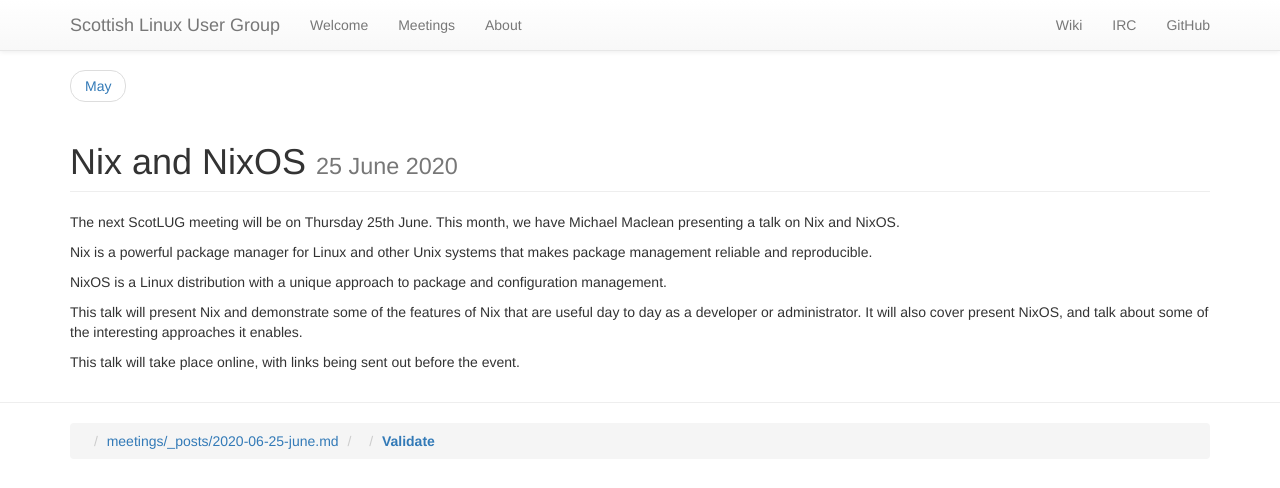
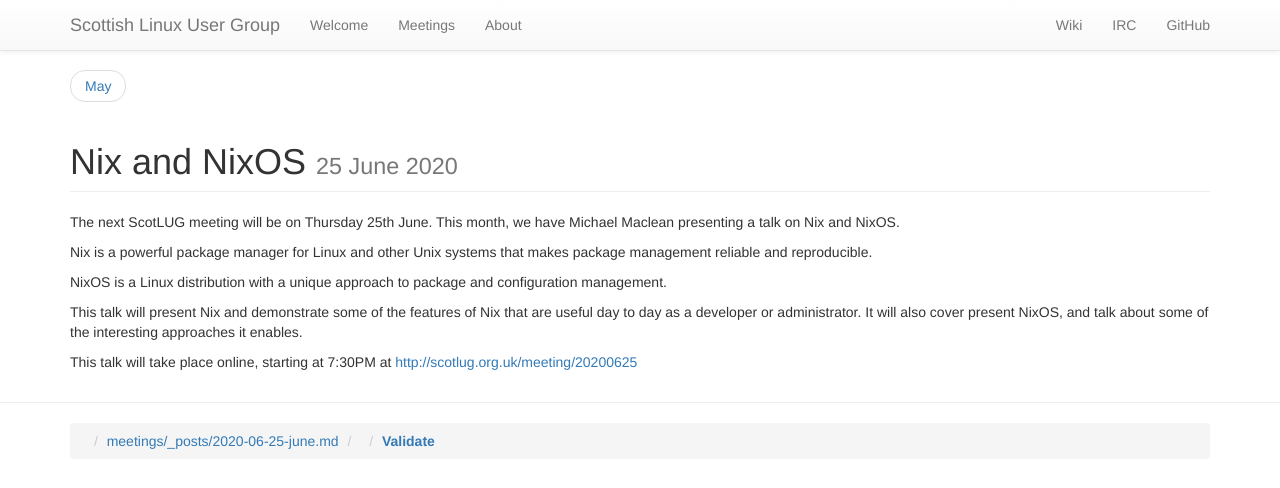
Before and after one commit to ScotLUG/scotlug.github.io, a Jekyll site: the page built from meetings/_posts/2020-06-25-june.md, in a window 1280 px wide. Shown: the top 488 px of the page. Built offline with Jekyll 4.4.1, drawn with Linux system fonts in a browser that asks for light colours; nearby versions of some CDN libraries; library files that are not in the unit come from our copies.

Commit message:
June BBB Link

```diff
--- a/meetings/_posts/2020-06-25-june.md
+++ b/meetings/_posts/2020-06-25-june.md
@@ -10,4 +10,4 @@
 
 This talk will present Nix and demonstrate some of the features of Nix that are useful day to day as a developer or administrator. It will also cover present NixOS, and talk about some of the interesting approaches it enables.
 
-This talk will take place online, with links being sent out before the event.
+This talk will take place online, starting at 7:30PM at <a href="http://scotlug.org.uk/meeting/20200625">http://scotlug.org.uk/meeting/20200625</a>
```
